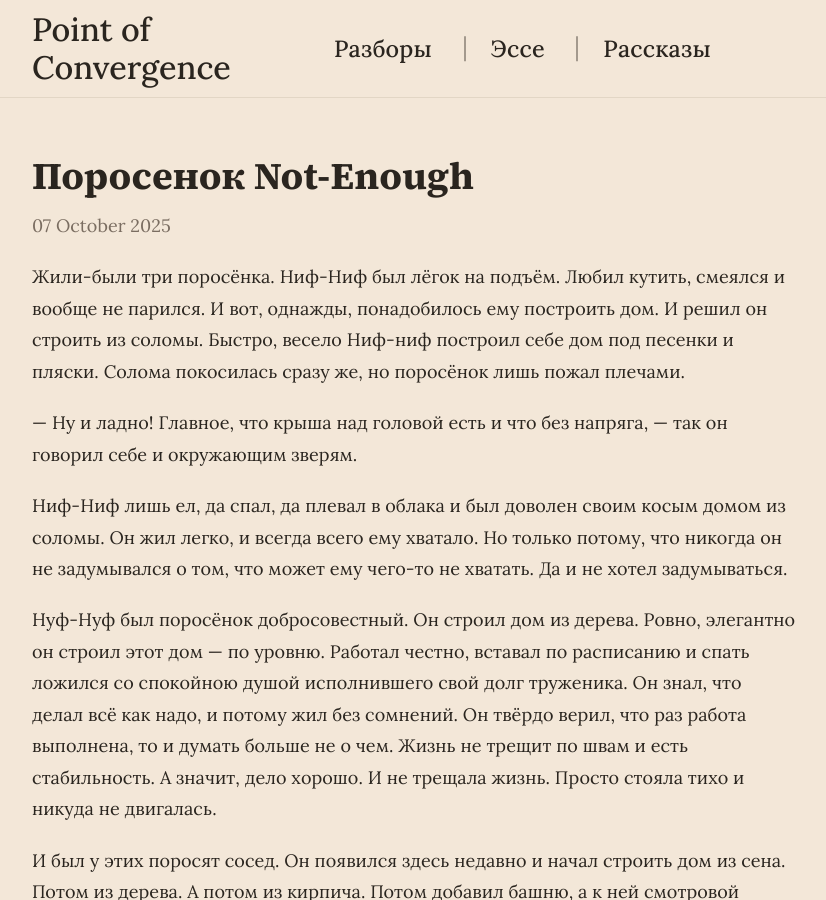
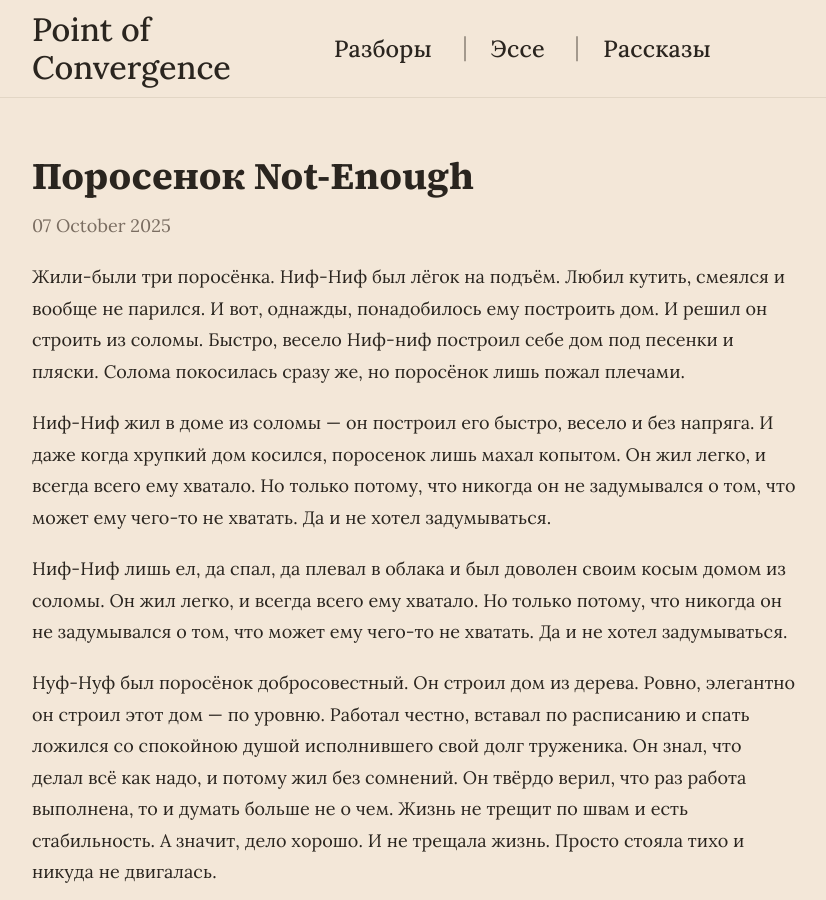
Before and after one commit to Abirmann/blog, a Jekyll site: the page built from _stories/porosenok-not-enough.md, in a window 1280 px wide and 900 px high. Shown: the whole window, without its empty margins (226-1052 px from the left). Built offline with Jekyll 4.4.1, drawn with Linux system fonts in a browser that asks for light colours.

Commit message:
редактура

```diff
--- a/_stories/porosenok-not-enough.md
+++ b/_stories/porosenok-not-enough.md
@@ -8,7 +8,7 @@ title: Поросенок Not-Enough
 И решил он строить из соломы. Быстро, весело Ниф-ниф построил себе дом под песенки и пляски.
 Солома покосилась сразу же, но поросёнок лишь пожал плечами.
 
-— Ну и ладно! Главное, что крыша над головой есть и что без напряга, — так он говорил себе и окружающим зверям.
+Ниф-Ниф жил в доме из соломы — он построил его быстро, весело и без напряга. И даже когда хрупкий дом косился, поросенок лишь махал копытом. Он жил легко, и всегда всего ему хватало. Но только потому, что никогда он не задумывался о том, что может ему чего-то не хватать. Да и не хотел задумываться.
 
 Ниф-Ниф лишь ел, да спал, да плевал в облака и был доволен своим косым домом из соломы.
 Он жил легко, и всегда всего ему хватало.
```
